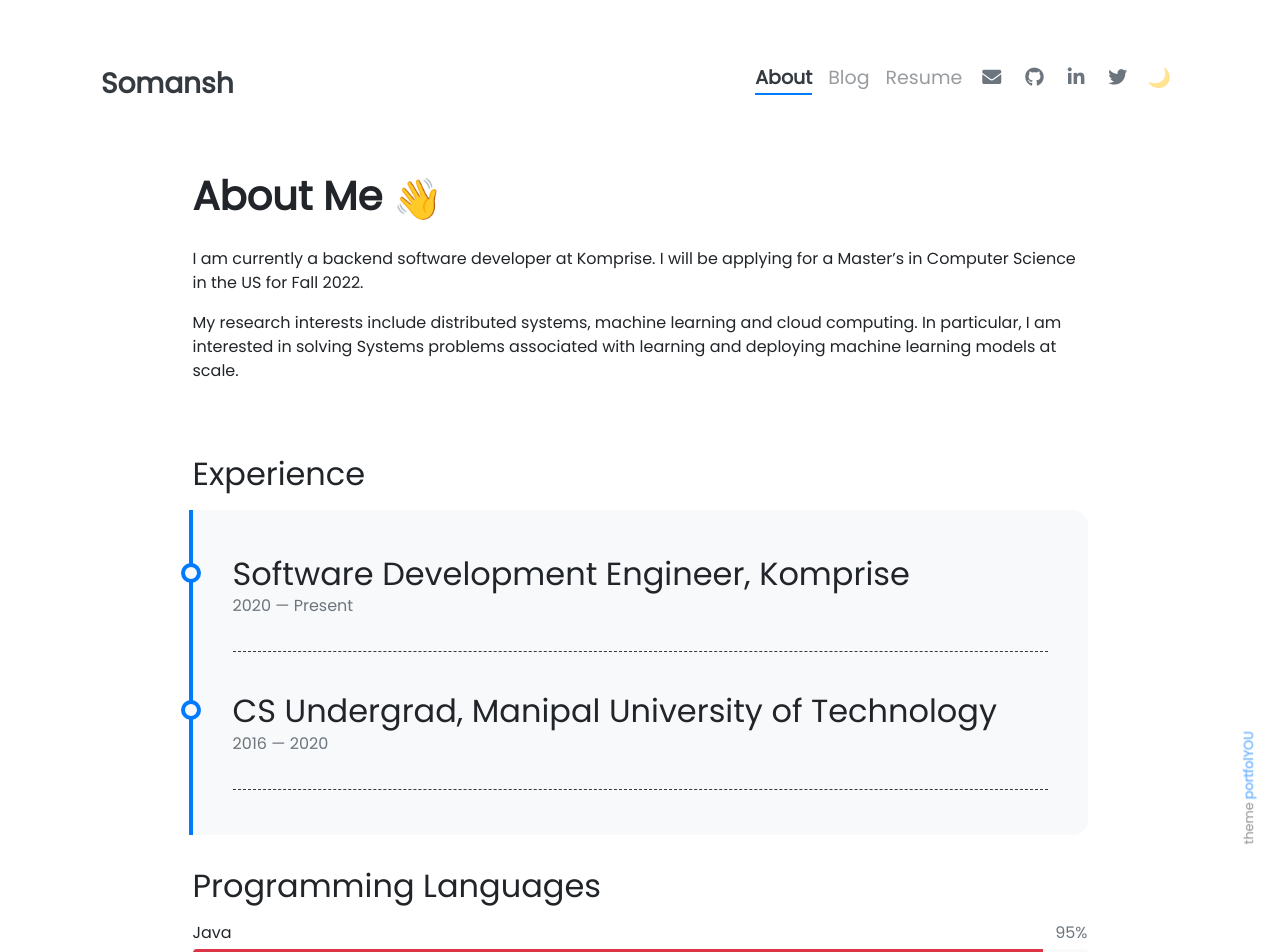
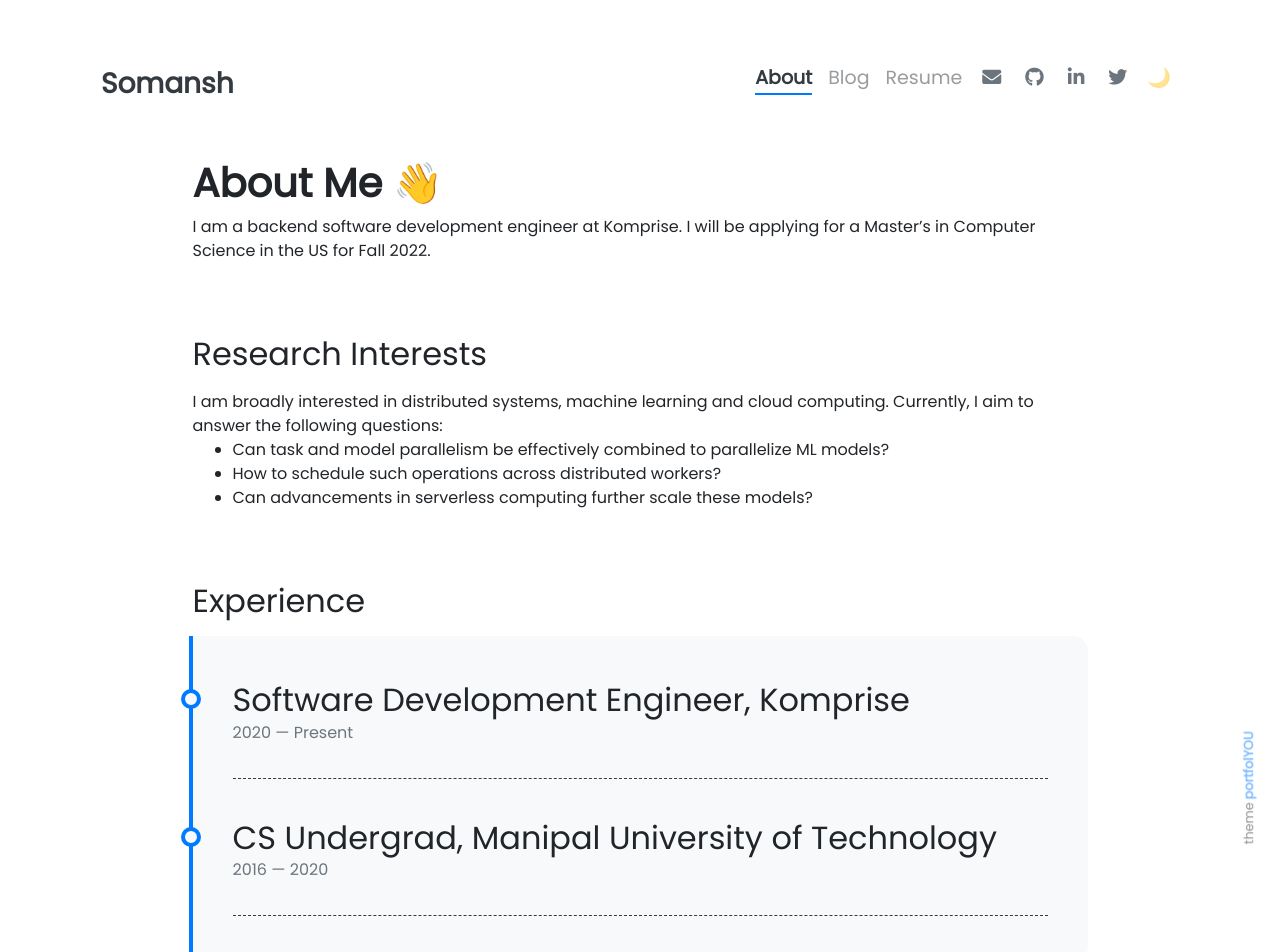
Before and after one commit to somanshreddy/somanshreddy.github.io, a Jekyll site: the page built from pages/about.md, in a window 1280 px wide. Shown: the top 952 px of the page. Built offline with Jekyll 4.4.1, drawn with Linux system fonts in a browser that asks for light colours; nearby versions of some CDN libraries; emoji names are drawn with the system emoji font.

Commit message:
Adding a new section in 'About' for research interests

```diff
--- /dev/null
+++ b/_includes/about/research.html
@@ -0,0 +1,13 @@
+<div class="col mt-4">
+  <h2 class="mb-3">{{ include.title }}</h2>
+
+  I am broadly interested in distributed systems, machine learning and cloud computing.
+  Currently, I aim to answer the following questions:
+
+ <ul>
+  <li>Can task and model parallelism be effectively combined to parallelize ML models?</li>
+  <li>How to schedule such operations across distributed workers?</li>
+  <li>Can advancements in serverless computing further scale these models?</li>
+ </ul>
+
+</div>
--- a/_includes/landing.html
+++ b/_includes/landing.html
@@ -18,7 +18,7 @@
   <p class="line1 text-themed">Hey there! :wave:</p>
   <p class="line2 text-themed">My name is Somansh.</p>
   <p class="line3 text-themed">Backend software developer.</p>
-  <p class="line4 text-themed">BTech in CS, 2020</p>
+  <p class="line4 text-themed">BTech in CS, 2020.</p>
 </div>
 
 </div>
--- a/_sass/_landing.scss
+++ b/_sass/_landing.scss
@@ -80,9 +80,3 @@
   font-size: 40px;
   animation: animated-text2 2s steps(30,end) 6s 1 normal both;
 }
-
-.emoji {
-    font-size: 40px;
-    vertical-align: middle;
-    line-height: 2;
-}
--- a/pages/about.md
+++ b/pages/about.md
@@ -7,9 +7,11 @@ weight: 2
 
 # **About Me :wave:**
 
-I am currently a backend software developer at Komprise. I will be applying for a Master's in Computer Science in the US for Fall 2022.
+I am a backend software development engineer at Komprise. I will be applying for a Master's in Computer Science in the US for Fall 2022.
 
-My research interests include distributed systems, machine learning and cloud computing. In particular, I am interested in solving Systems problems associated with learning and deploying machine learning models at scale.
+<div class="row">
+{% include about/research.html title="Research Interests" %}
+</div>
 
 <div class="row">
 {% include about/timeline.html title="Experience" %}
```
